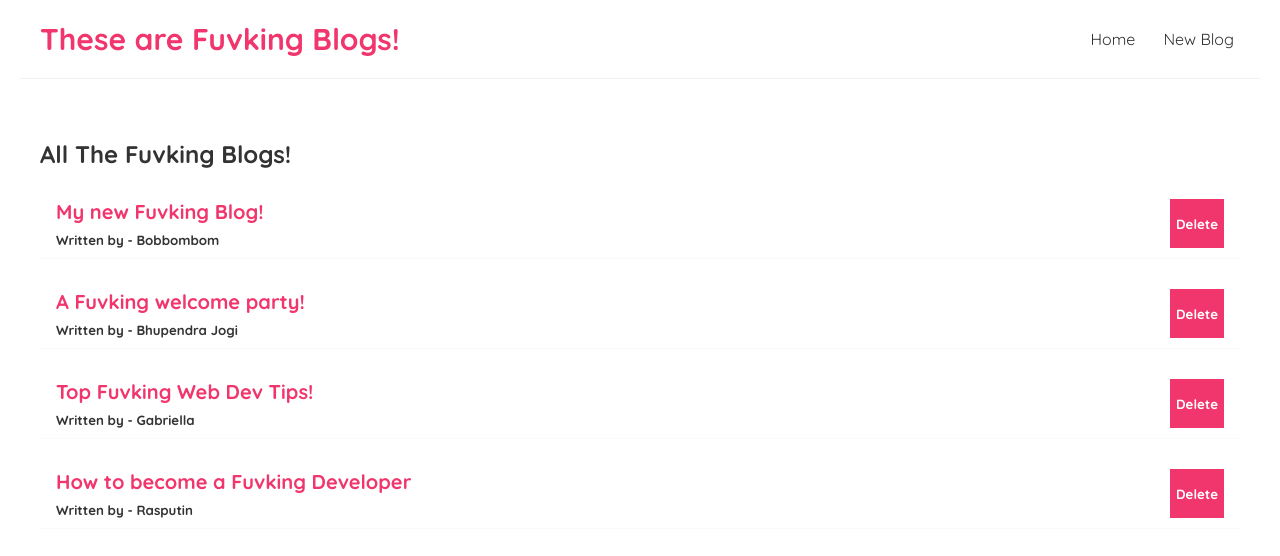
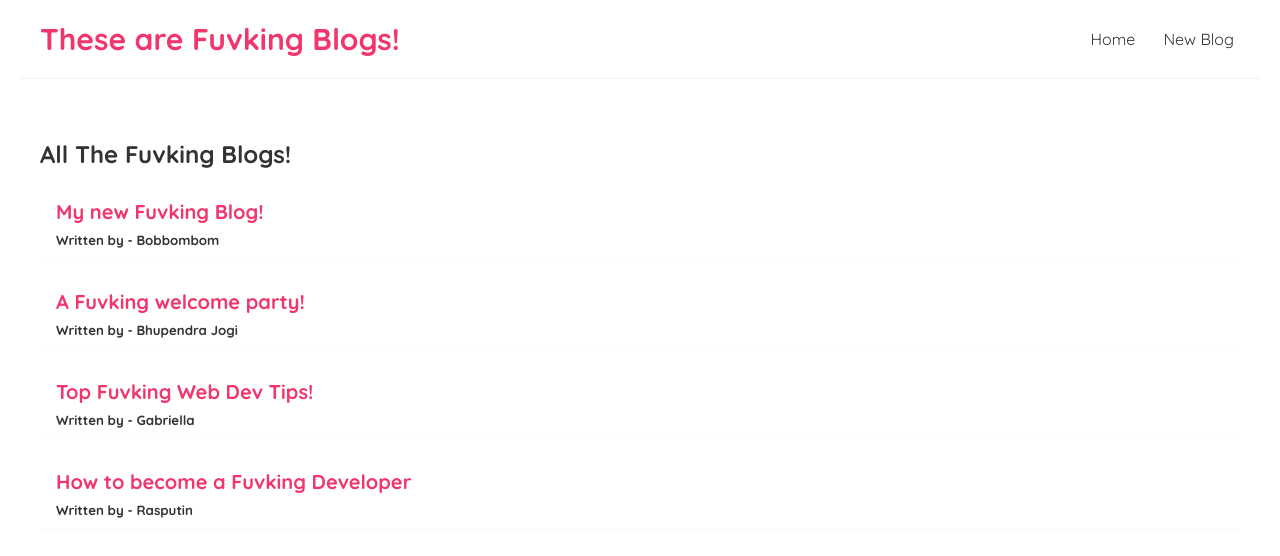
Before and after one commit to Ashwani1242/react_blogs_site, a React (Create React App) app: page / in a window 1280 px wide. Shown: the top 556 px of the page. Built offline with nearby package versions, Linux system fonts and the light colour scheme; data requests are answered from the project's data file.

Commit message:
Changes Committed on 2024-06-06, 22:08

```diff
--- a/src/BlogList.js
+++ b/src/BlogList.js
@@ -9,7 +9,7 @@
                         <h1>{blog.title}</h1>
                         <h5>Written by - {blog.author}</h5>
                     </div>
-                    <button onClick={() => handleDelete(blog.id)}>Delete</button>
+                    {/* <button onClick={() => handleDelete(blog.id)}>Delete</button> */}
                 </div>
             ))}
         </div>
--- a/src/Home.js
+++ b/src/Home.js
@@ -1,40 +1,21 @@
 import { useEffect, useState } from "react";
 import BlogList from "./BlogList";
+import useFetch from "./useFetch";
 
 const Home = () => {
 
-    const [blogs, setBlogs] = useState(null)
-    const [isLoading, setIsLoading] = useState(true)
-    const [error, setError] = useState(null)
+    const { data: blogs, isLoading, error} = useFetch('http://localhost:8000/blogs');
 
-    const handleDelete = (id) => {
-        const newBlogs = blogs.filter(blog => blog.id !== id)
-        setBlogs(newBlogs)
-    }
-
-    useEffect(() => {
-        fetch('http://localhost:8000/blogs')
-            .then(res => {
-                if (!res.ok) {
-                    throw Error('Could not open the site at the moment, please try again later.');
-                }
-                return res.json();
-            }).then(data => {
-                setBlogs(data);
-                setIsLoading(false);
-                setError(null);
-            }).catch(err => {
-                setError(err.message);
-                setIsLoading(false);
-            })
-
-    }, []);
+    // const handleDelete = (id) => {
+    //     const newBlogs = data.filter(blog => blog.id !== id)
+    //     setData(newBlogs)
+    // }
 
     return (
         <div className="home">
             {error && <div>{error}</div>}
             {isLoading && <div>Loading...</div>}
-            {blogs && <BlogList blogs={blogs} title="All The Fuvking Blogs!" handleDelete={handleDelete} />}
+            {blogs && <BlogList blogs={blogs} title="All The Fuvking Blogs!" /*handleDelete={handleDelete}*/ />}
         </div>
     );
 }
--- /dev/null
+++ b/src/useFetch.js
@@ -0,0 +1,30 @@
+import { useState, useEffect } from "react";
+
+const useFetch = (url) => {
+
+    const [data, setData] = useState(null);
+    const [isLoading, setIsLoading] = useState(true);
+    const [error, setError] = useState(null);
+
+    useEffect(() => {
+        fetch(url)
+            .then(res => {
+                if (!res.ok) {
+                    throw Error('Could not open the site at the moment, please try again later.');
+                }
+                return res.json();
+            }).then(data => {
+                setData(data);
+                setIsLoading(false);
+                setError(null);
+            }).catch(err => {
+                setError(err.message);
+                setIsLoading(false);
+            })
+
+    }, []);
+
+    return { data, isLoading, error };
+}
+
+export default useFetch;
```
